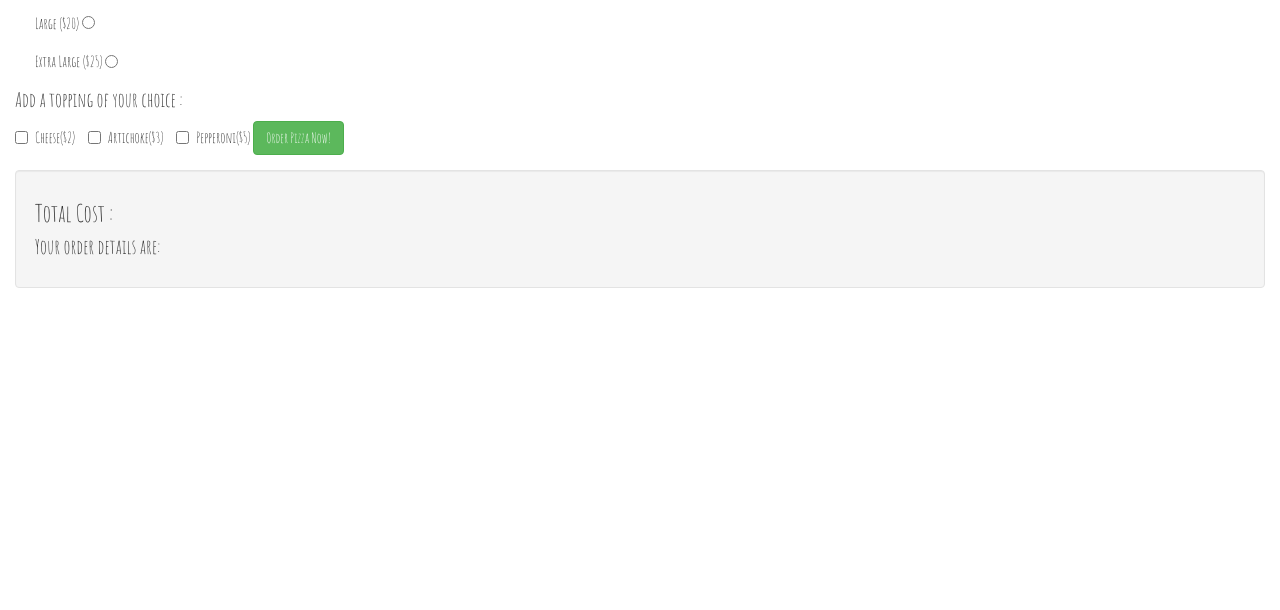
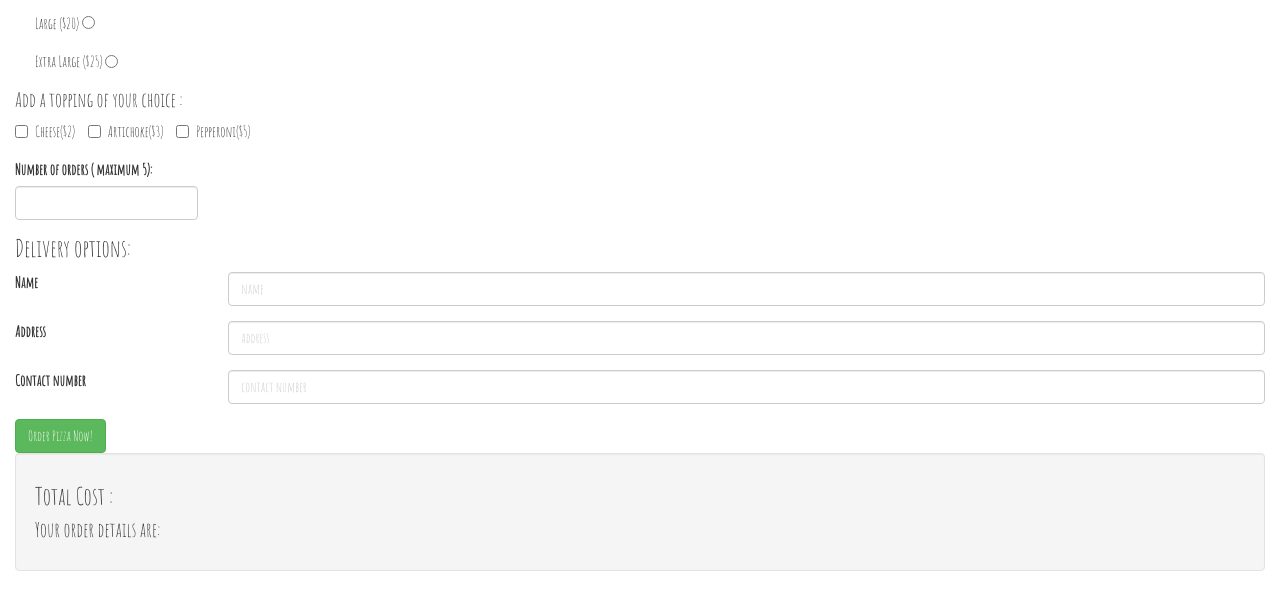
Before and after one commit to Shruti1808/Pizza-Order-Project, a plain HTML site: page index.html in a window 1280 px wide. Shown: the part 166-776 px from the top of the page. Drawn offline with nearby package versions, Linux system fonts and the light colour scheme.

Commit message:
add number of pizz to be ordered and delivery options to the Project

```diff
--- a/index.html
+++ b/index.html
@@ -59,10 +59,33 @@
         <label class="checkbox-inline">
           <input id ="pepperoni" type="checkbox" name="topping" value="pepperoni">Pepperoni($5)
         </label>
-
-      <button type="submit" class="btn btn-success btn-md">Order Pizza Now!</button>
-      </form>
       </div>
+      <div class="quantity form-group row">
+        <div class="col-xs-2">
+          <label for="quantity">Number of orders ( maximum 5):</label>
+          <input type="number" class="form-control" id="number">
+        </div>
+        </div>
+        <div class="delivery">
+          <h3> Delivery options: </h3>
+          <div class="form-group row">
+            <label for="name" class="col-sm-2 col-form-label ">Name</label>
+            <div class="col-sm-10">
+            <input type="text" class="form-control name" placeholder="name"></div>
+          </div>
+          <div class="form-group row">
+            <label for="address" class="col-sm-2 col-form-label ">Address</label>
+            <div class="col-sm-10">
+            <input type="text" class="form-control address" placeholder="address"></div>
+          </div>
+          <div class="form-group row">
+            <label for="phone" class="col-sm-2 col-form-label ">Contact number</label>
+            <div class="col-sm-10">
+            <input type="number" class="form-control" placeholder="contact number"></div>
+          </div>
+        </div>
+        <button type="submit" class="btn btn-success btn-md">Order Pizza Now!</button>
+        </form>
       <!-- Total Cost goes here -->
       <div class="totalCost well">
         <h3>Total Cost :<span id ="total"></span></h3>
--- a/js/scripts.js
+++ b/js/scripts.js
@@ -21,7 +21,7 @@ Pizza.prototype.totalCost =function(){        //Prototype//
   }else if (this.pizzaSize === "extra-large") {
     cost = costOfExtraLargePizza;
   }
-myPizzaTopping.forEach(function(item){
+this.pizzaTopping.forEach(function(item){
   if(item ==="cheese"){     //get pizza cost based on the selected topping//
     cost = cost + costOfCheeseTopping;
   }else if (item ==="artichoke") {
@@ -29,11 +29,11 @@ myPizzaTopping.forEach(function(item){
   }else if (item ==="pepperoni") {
     cost = cost + costOfPepperoniTopping;
   }
+  alert(cost);
   return cost;
+
 })
 }
-
-
 // User-interface logic goes here
 $(document).ready(function(){
   $("form#pizza").submit(function(event){
@@ -47,10 +47,11 @@ $(document).ready(function(){
       $(this.pizzaTopping).val();
       myPizzaTopping.push($(this).val());
     });
-    var myPizza = new Pizza(inputtedpizzaSize,myPizzaTopping[]);  //Create object using constructor//
 
-    var userCost = (" Total Cost : $" + myPizza.totalCost() + ".00"); //Returns total cost to the user//
-    $("#total").text(userCost);
-    $("ul#details").append("<li><span class='details'>" + myPizza.pizzaSize + myPizza.pizzaTopping "</span></li>");)
+    var myPizza = new Pizza(inputtedpizzaSize,myPizzaTopping);  //Create object using constructor//
+
+    var userCost = (" Total Cost : $" + myPizza.totalCost() + ".00");//Returns total cost to the user//
+    $(".totalCost").text(userCost);
+    // $("ul#details").append("<li><span class='details'>" + myPizza.pizzaSize + myPizza.pizzaTopping "</span></li>");)
   })
 })
```
